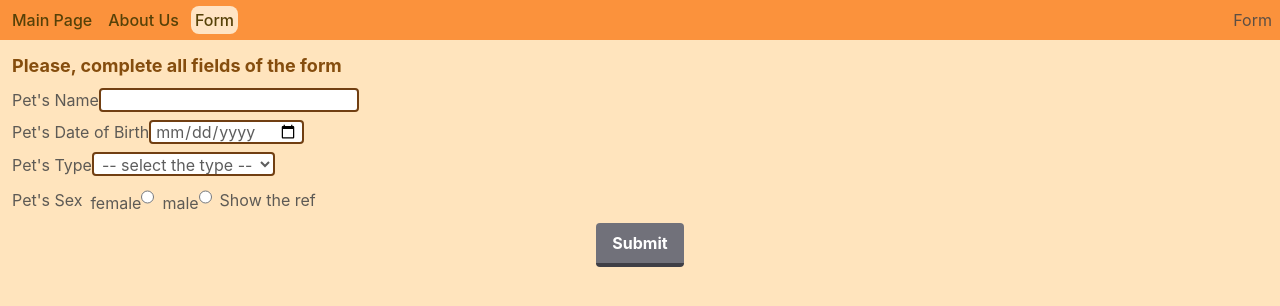
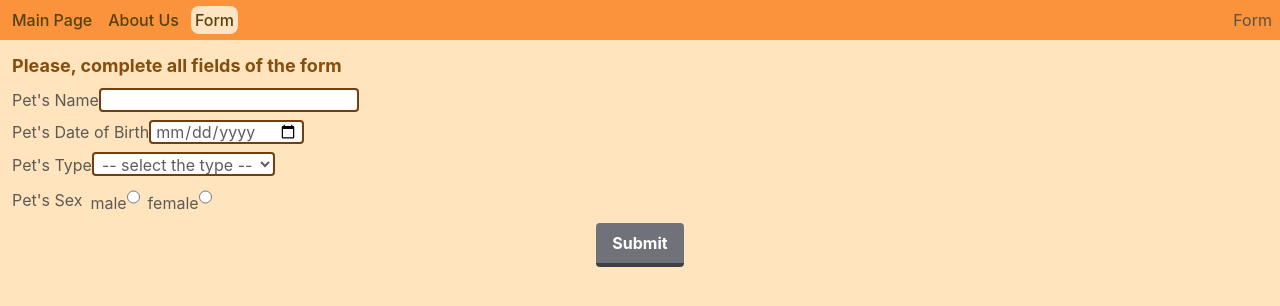
Before and after one commit to neemkashu/react-neemkashu, a React (Vite) app: page /form in a window 1280 px wide. Shown: the top 306 px of the page. Built offline with nearby package versions, Linux system fonts and the light colour scheme.

Commit message:
feat: add switch with refs

```diff
--- a/src/components/Form/PetForm.tsx
+++ b/src/components/Form/PetForm.tsx
@@ -19,7 +19,6 @@ export class PetForm extends Component<Record<string, never>> {
   }
   handleSubmit: FormEventHandler<HTMLFormElement> = (event) => {
     event.preventDefault();
-    console.log('this.inputSex.current', this.inputSex.current);
     this.inputSex.current?.getTheChecked();
     const formData = {
       inputVal: this.inputText.current?.value,
@@ -42,7 +41,8 @@ export class PetForm extends Component<Record<string, never>> {
           forwardRef={this.inputDate}
         />
         <Select label={"Pet's Type"} forwardRef={this.inputSelect} />
-        <Switcher label={"Pet's Sex"} forwardRef={this.inputSex} />
+        <Switcher label={"Pet's Sex"} ref={this.inputSex} />
+
         <button
           className=" self-center
           bg-zinc-500 hover:bg-zinc-400 text-white font-bold
--- a/src/components/Form/Switcher.tsx
+++ b/src/components/Form/Switcher.tsx
@@ -1,60 +1,50 @@
 import { Component, createRef } from 'react';
 import { ReferencedInput } from './ReferencedInput';
 
-type RefInputProps = {
-  forwardRef: ReturnType<typeof createRef<Switcher>>;
+export type RefInputProps = {
   label: string;
 };
 const petSex = {
   MALE: 'male',
   FEMALE: 'female',
-};
+} as const;
+type optionKey = keyof typeof petSex;
+
 const NAME = 'radio-name';
 type radioRef = ReturnType<typeof createRef<HTMLInputElement>>;
+type switchOptionsType = Record<optionKey, { ref: radioRef; element: JSX.Element }>;
 
 export class Switcher extends Component<RefInputProps> {
-  switcherRef: RefInputProps['forwardRef'];
-  switchOptions: {
-    first: { ref: radioRef; element: JSX.Element };
-    second: { ref: radioRef; element: JSX.Element };
-  };
+  switchOptions: switchOptionsType;
+  maleRef: radioRef;
+  femaleRef: radioRef;
 
   constructor(props: RefInputProps) {
     super(props);
-    this.switcherRef = props.forwardRef;
-    console.log(' this.switcherRef', this.switcherRef);
 
-    const firstRef = createRef<HTMLInputElement>();
-    const secondRef = createRef<HTMLInputElement>();
+    this.maleRef = createRef<HTMLInputElement>();
+    this.femaleRef = createRef<HTMLInputElement>();
 
-    this.switchOptions = {
-      first: {
-        ref: firstRef,
+    this.switchOptions = Object.keys(petSex).reduce<switchOptionsType>((accum, option) => {
+      const key = option as keyof typeof petSex;
+      accum[key] = {
+        ref: key === 'MALE' ? this.maleRef : this.femaleRef,
         element: (
           <ReferencedInput
-            label={petSex.FEMALE}
+            label={petSex[key]}
+            key={key}
             name={NAME}
             inputType="radio"
-            forwardRef={firstRef}
+            forwardRef={key === 'MALE' ? this.maleRef : this.femaleRef}
           />
         ),
-      },
-      second: {
-        ref: secondRef,
-        element: (
-          <ReferencedInput
-            label={petSex.MALE}
-            name={NAME}
-            inputType="radio"
-            forwardRef={secondRef}
-          />
-        ),
-      },
-    };
+      };
+      return accum;
+    }, {} as switchOptionsType);
   }
+
   getTheChecked = () => {
-    console.log('this.switchOptions.first.ref.current', this.switchOptions.first.ref.current);
-    return this.switchOptions.first.ref.current?.checked ? petSex.FEMALE : petSex.MALE;
+    return this.maleRef.current?.checked ? petSex.MALE : petSex.FEMALE;
   };
   render() {
     const { label } = this.props;
@@ -63,16 +53,10 @@ export class Switcher extends Component<RefInputProps> {
       <div className="flex gap-2 items-center">
         <>
           {label}
-          {this.switchOptions.first.element}
-          {this.switchOptions.second.element}
+          {Object.values(this.switchOptions).map((option) => {
+            return option.element;
+          })}
         </>
-        <button
-          onClick={() => {
-            console.log(this.switcherRef.current);
-          }}
-        >
-          Show the ref
-        </button>
       </div>
     );
   }
```
